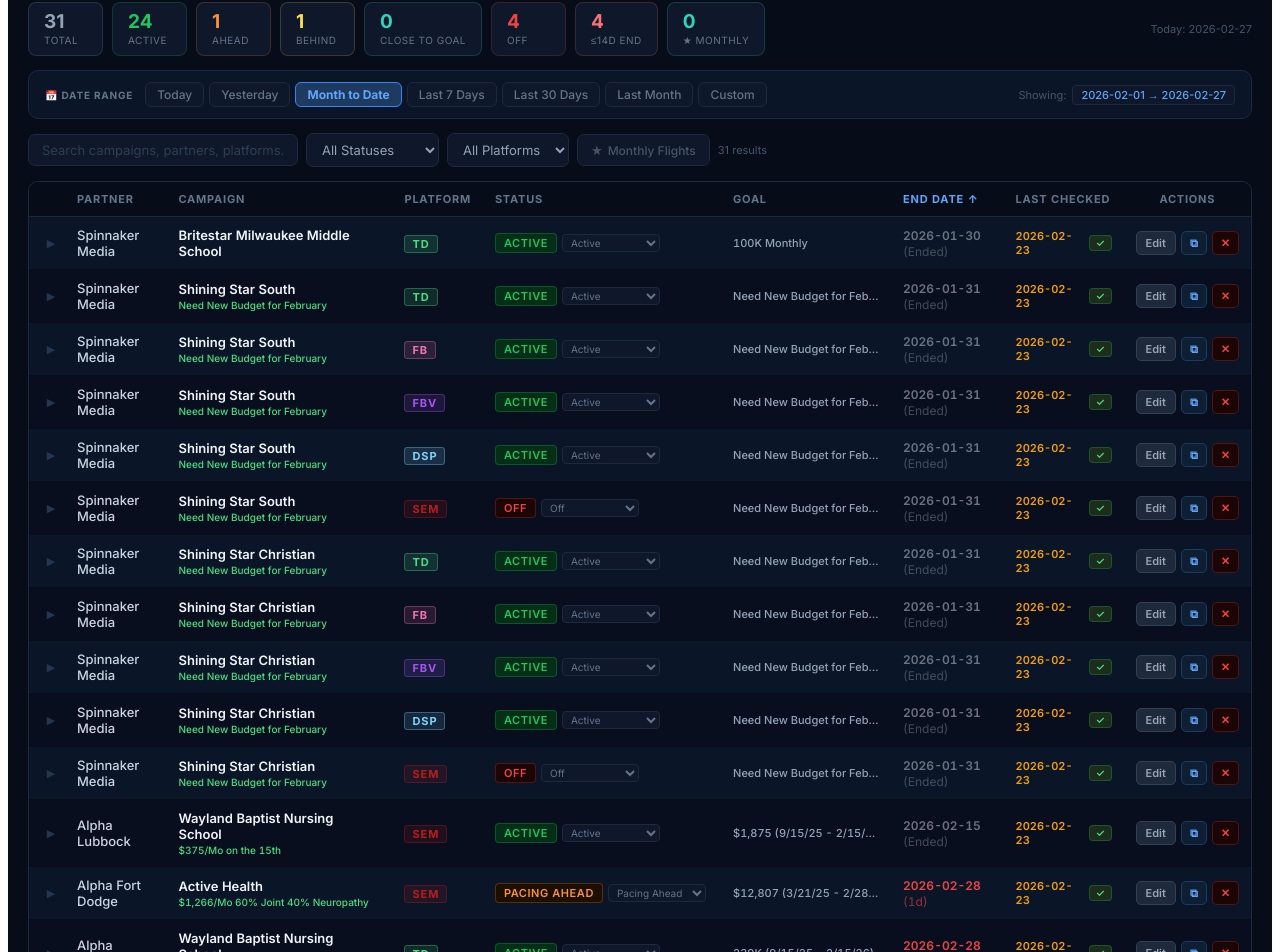
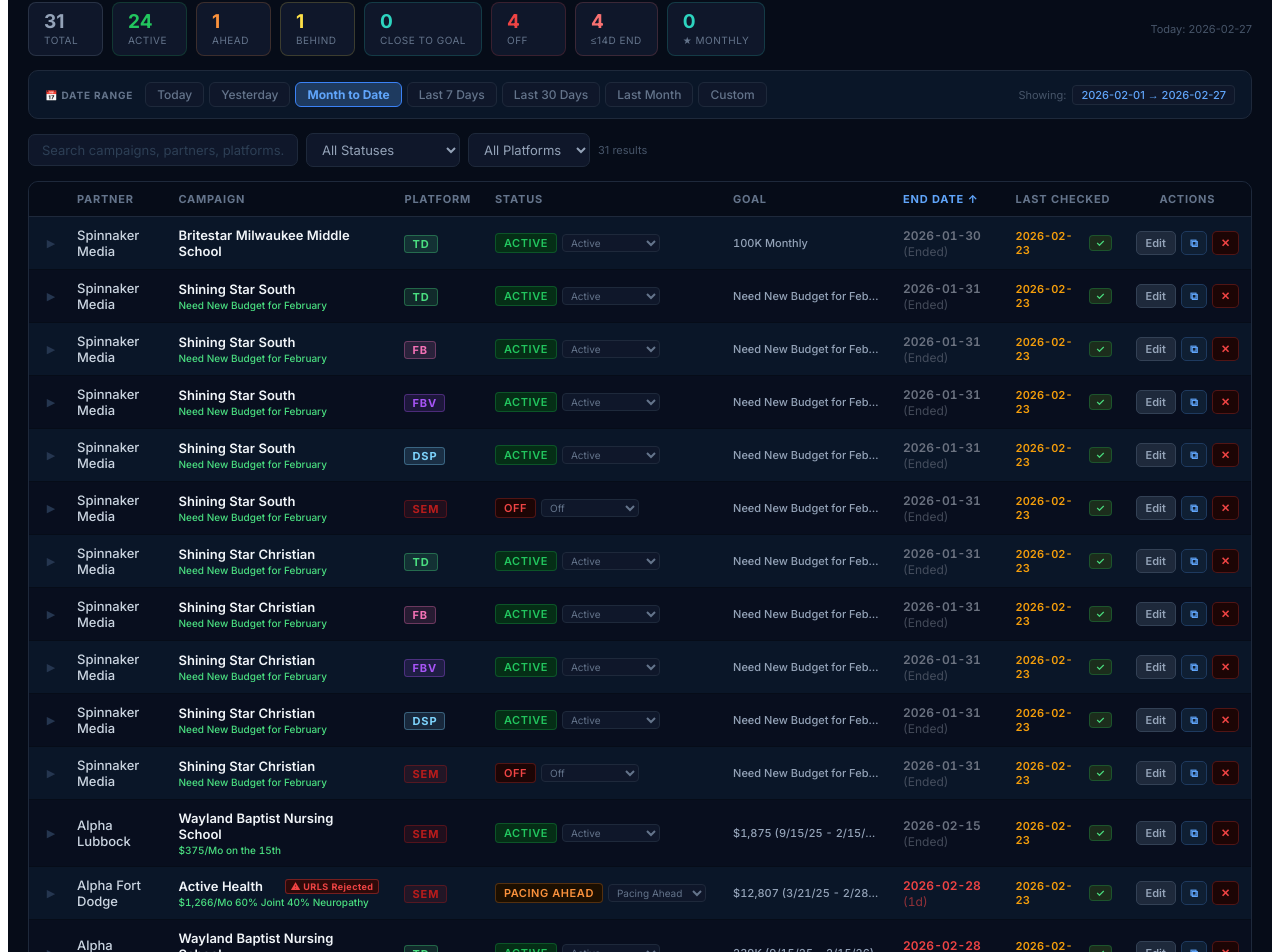
Before and after one commit to agagan-oss/Campaign-Tracker-, a React (Vite) app: page / in a window 1280 px wide. Shown: the part 151-1103 px from the top of the page. Built offline with nearby package versions, Linux system fonts and the light colour scheme.

Commit message:
Update App.jsx

```diff
--- a/src/App.jsx
+++ b/src/App.jsx
@@ -421,24 +421,15 @@
         <div style={{ display:"flex", gap:8, flexWrap:"wrap", alignItems:"center", marginBottom:14 }}>
           <input value={search} onChange={e=>setSearch(e.target.value)} placeholder="Search campaigns, partners, platforms…"
             style={{ background:"#0f172a", border:"1px solid #1e293b", borderRadius:7, padding:"7px 13px", color:"#e2e8f0", fontSize:13, width:270 }}/>
-          <select value={fStatus} onChange={e=>setFStatus(e.target.value)} style={{ background:"#0f172a", border:"1px solid #1e293b", borderRadius:7, padding:"7px 11px", color:"#94a3b8", fontSize:13 }}>
+          <select value={fStatus !== "all" ? fStatus : (fMonthly ? "__monthly__" : "all")} onChange={e=>{ if(e.target.value==="__monthly__"){ setFMonthly(true); setFStatus("all"); } else { setFMonthly(false); setFStatus(e.target.value); } }} style={{ background:"#0f172a", border:`1px solid ${fMonthly?"#2dd4bf":"#1e293b"}`, borderRadius:7, padding:"7px 11px", color: fMonthly?"#2dd4bf":"#94a3b8", fontSize:13, fontWeight: fMonthly?700:400 }}>
             <option value="all">All Statuses</option>
             {Object.entries(STATUS_CFG).map(([k,v])=><option key={k} value={k}>{v.label}</option>)}
+            <option value="__monthly__">★ Monthly Flights</option>
           </select>
           <select value={fPlatform} onChange={e=>setFPlatform(e.target.value)} style={{ background:"#0f172a", border:"1px solid #1e293b", borderRadius:7, padding:"7px 11px", color:"#94a3b8", fontSize:13 }}>
             <option value="all">All Platforms</option>
             {platforms.map(p=><option key={p}>{p}</option>)}
           </select>
-          <button onClick={()=>setFMonthly(f=>!f)} style={{
-            background: fMonthly?"#042220":"#0f172a",
-            border:`1px solid ${fMonthly?"#2dd4bf":"#1e293b"}`,
-            borderRadius:7, padding:"7px 13px",
-            color: fMonthly?"#2dd4bf":"#475569",
-            fontSize:12, fontWeight: fMonthly?700:500, cursor:"pointer",
-            display:"flex", alignItems:"center", gap:5
-          }}>
-            <span style={{ fontSize:13 }}>★</span> Monthly Flights {fMonthly && <span style={{ fontSize:10, opacity:.7 }}>✕</span>}
-          </button>
           <span style={{ fontSize:11, color:"#475569" }}>{filtered.length} result{filtered.length!==1?"s":""}</span>
         </div>
 
@@ -495,6 +486,14 @@
                                 background:"none", border:"none", padding:0, cursor:"pointer",
                                 color:"#253650", fontSize:13, lineHeight:1, flexShrink:0, opacity:0
                               }} className="star-toggle">★</button>
+                            )}
+                            {c.note2 && c.note2.trim() && (
+                              <span title={c.note2.trim()} style={{
+                                background:"#2d0a0a", border:"1px solid #ef444460",
+                                borderRadius:3, padding:"1px 5px", fontSize:9,
+                                color:"#ef4444", fontWeight:700, letterSpacing:"0.05em",
+                                whiteSpace:"nowrap", flexShrink:0, cursor:"default"
+                              }}>⚠ {c.note2.trim().length > 18 ? c.note2.trim().slice(0,18)+"…" : c.note2.trim()}</span>
                             )}
                           </div>
                           {/* Note 1 subtitle */}
```
